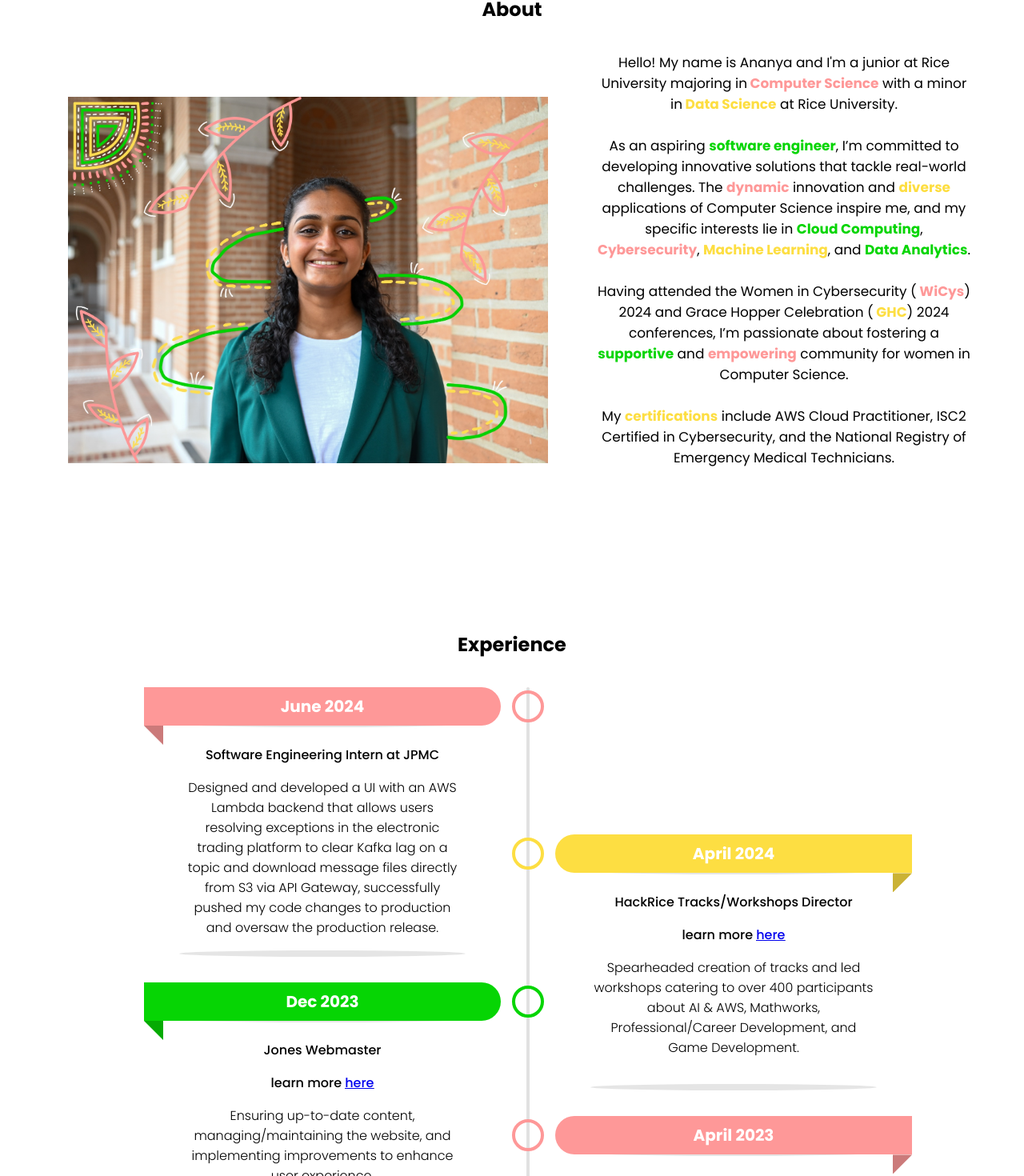
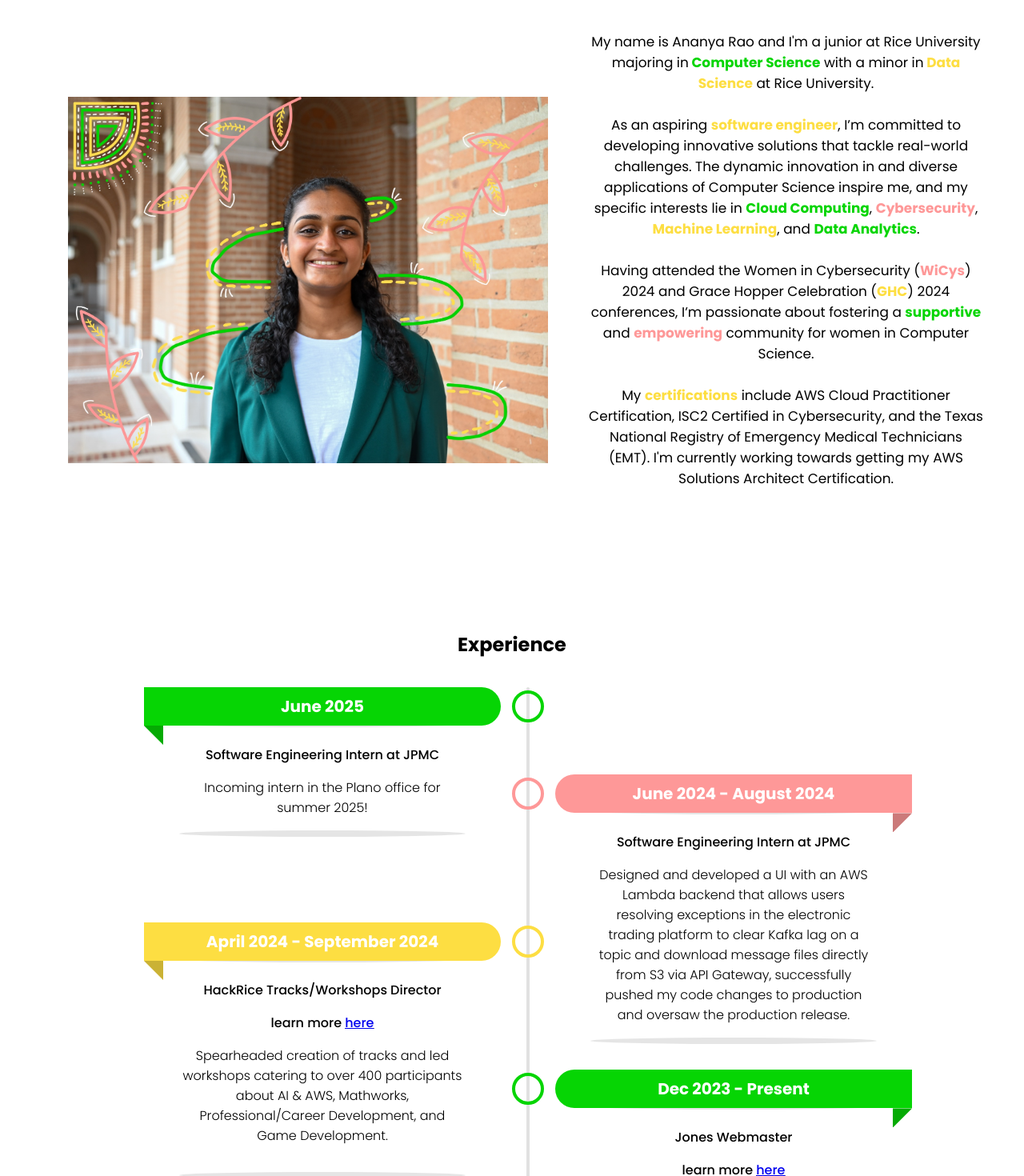
Before and after one commit to ananyarao10/ananyarao10.github.io, a React (Create React App) app in the folder my-website/: page / in a window 1280 px wide. Shown: the part 912-2382 px from the top of the page at 80% size. Built offline with nearby package versions, Linux system fonts and the light colour scheme; a web font is replaced by a local one.

Commit message:
adding resume download, linkedin, and small fixes to abt me description

```diff
--- a/my-website/src/components/About.js
+++ b/my-website/src/components/About.js
@@ -9,16 +9,16 @@ const About = () => {
       <div className="about-container">
         <img className="headshot" src={headshot} width="600" alt="professional"/>
         <p className="description">
-        Hello! My name is Ananya and I'm a junior at Rice University majoring in
-        <b style={{ color: "#FE9898" }}> Computer Science</b> with a minor in
+        My name is Ananya Rao and I'm a junior at Rice University majoring in
+        <b style={{ color: "#06D504" }}> Computer Science</b> with a minor in
         <b style={{ color: "#FDDE42" }}> Data Science</b> at Rice University.
         <br></br> <br></br>
-        As an aspiring <b style={{ color: "#06D504" }}>software engineer</b>, I’m
-        committed to developing innovative solutions that tackle real-world challenges. The <b style={{ color: "#FE9898" }}> dynamic</b> innovation and <b style={{ color: "#FDDE42" }}> diverse</b> applications of Computer Science inspire me, and my specific interests lie in <b style={{ color: "#06D504" }}> Cloud Computing</b>, <b style={{ color: "#FE9898" }}> Cybersecurity</b>, <b style={{ color: "#FDDE42" }}> Machine Learning</b>, and <b style={{ color: "#06D504" }}> Data Analytics</b>.
+        As an aspiring <b style={{ color: "#FDDE42" }}>software engineer</b>, I’m
+        committed to developing innovative solutions that tackle real-world challenges. The dynamic innovation in and diverse applications of Computer Science inspire me, and my specific interests lie in <b style={{ color: "#06D504" }}> Cloud Computing</b>, <b style={{ color: "#FE9898" }}> Cybersecurity</b>, <b style={{ color: "#FDDE42" }}> Machine Learning</b>, and <b style={{ color: "#06D504" }}> Data Analytics</b>.
         <br></br> <br></br>
-        Having attended the Women in Cybersecurity (<b style={{ color: "#FE9898" }}> WiCys</b>) 2024 and Grace Hopper Celebration (<b style={{ color: "#FDDE42" }}> GHC</b>) 2024 conferences, I’m passionate about fostering a <b style={{ color: "#06D504" }}> supportive</b> and <b style={{ color: "#FE9898" }}> empowering</b> community for women in Computer Science.
+        Having attended the Women in Cybersecurity (<b style={{ color: "#FE9898" }}>WiCys</b>) 2024 and Grace Hopper Celebration (<b style={{ color: "#FDDE42" }}>GHC</b>) 2024 conferences, I’m passionate about fostering a <b style={{ color: "#06D504" }}> supportive</b> and <b style={{ color: "#FE9898" }}> empowering</b> community for women in Computer Science.
         <br></br> <br></br>
-        My <b style={{ color: "#FDDE42" }}> certifications</b> include AWS Cloud Practitioner, ISC2 Certified in Cybersecurity, and the National Registry of Emergency Medical Technicians.
+        My <b style={{ color: "#FDDE42" }}> certifications</b> include AWS Cloud Practitioner Certification, ISC2 Certified in Cybersecurity, and the Texas National Registry of Emergency Medical Technicians (EMT). I'm currently working towards getting my AWS Solutions Architect Certification.
       </p>
       </div>
     </div>
--- a/my-website/src/components/Contact.js
+++ b/my-website/src/components/Contact.js
@@ -2,6 +2,18 @@ import React, {useState} from "react";
 import emailjs from "emailjs-com";
 import contact from "../../src/images/contact.jpg";
 import "../style/Contact.css"
+import resume from "../../src/resume.pdf";
+
+const handleDownloadResume = () => {
+  const link = document.createElement("a");
+  link.href = resume;
+  link.download = "resume.pdf";
+  link.click();
+};
+
+const handleLinkedInClick = () => {
+  window.open("https://www.linkedin.com/in/ananya-rao-281821246/", "_blank");
+};
 
 const Contact = () => {
   const [formData, setFormData] = useState({
@@ -44,6 +56,14 @@ const Contact = () => {
   return (
     <div className="section">
       <h1>Contact Me</h1>
+      <div className="buttons">
+        <button className="download-button" onClick={handleDownloadResume}>
+          Download My Resume
+        </button>
+        <button className="linkedin-button" onClick={handleLinkedInClick}>
+          LinkedIn
+        </button>
+      </div>
       <div className="contact-container">
         <img className="contact" src={contact} alt="Contact" width="300" />
         <div className="contact-form-container">
--- a/my-website/src/components/Experience.js
+++ b/my-website/src/components/Experience.js
@@ -6,11 +6,21 @@ const Experience = () => {
     <div className="section">
       <h1 className="experience-title">Experience</h1>
       <ul>
+      <li
+          className="timeline_piece"
+          style={{ "--accent-color": "#06D504" }}
+        >
+          <div className="date">June 2025</div>
+          <div className="title">Software Engineering Intern at JPMC</div>
+          <div className="descr">
+            Incoming intern in the Plano office for summer 2025!
+          </div>
+        </li>
         <li
           className="timeline_piece"
           style={{ "--accent-color": "#FE9898" }}
         >
-          <div className="date">June 2024</div>
+          <div className="date">June 2024 - August 2024</div>
           <div className="title">
             Software Engineering Intern at JPMC
           </div>
@@ -26,7 +36,7 @@ const Experience = () => {
           className="timeline_piece"
           style={{ "--accent-color": "#FDDE42" }}
         >
-          <div className="date">April 2024</div>
+          <div className="date">April 2024 - September 2024</div>
           <div className="title">
             HackRice Tracks/Workshops Director
           </div>
@@ -48,7 +58,7 @@ const Experience = () => {
           className="timeline_piece"
           style={{ "--accent-color": "#06D504" }}
         >
-          <div className="date">Dec 2023</div>
+          <div className="date">Dec 2023 - Present</div>
           <div className="title">Jones Webmaster</div>
           <div className="link">
             learn more{" "}
@@ -67,7 +77,7 @@ const Experience = () => {
           className="timeline_piece"
           style={{ "--accent-color": "#FE9898" }}
         >
-          <div className="date">April 2023</div>
+          <div className="date">April 2023 - September 2023</div>
           <div className="title">
             HackRice PR & Registration Director
           </div>
@@ -87,7 +97,7 @@ const Experience = () => {
           className="timeline_piece"
           style={{ "--accent-color": "#FDDE42" }}
         >
-          <div className="date">Aug 2023</div>
+          <div className="date">Aug 2023 - Present</div>
           <div className="title">
             Student Computing Consultant
           </div>
--- a/my-website/src/style/About.css
+++ b/my-website/src/style/About.css
@@ -6,8 +6,8 @@
 
 .description {
     font-size: 1.06em;
-    padding-left: 60px;
-    padding-right: 65px;
+    padding-left: 50px;
+    padding-right: 50px;
 }
 
 .about-container {
--- a/my-website/src/style/Contact.css
+++ b/my-website/src/style/Contact.css
@@ -76,3 +76,34 @@
     color: green;
     margin-top: 10px;
 }
+
+.buttons {
+    display: flex;
+    gap: 10px;
+    margin-bottom: 20px;
+  }
+
+  .download-button,
+  .linkedin-button {
+    padding: 10px 20px;
+    font-size: 16px;
+    cursor: pointer;
+    border: none;
+    border-radius: 5px;
+    background-color: #007bff;
+    color: white;
+    transition: background-color 0.3s;
+  }
+
+  .download-button:hover,
+  .linkedin-button:hover {
+    background-color: #0056b3;
+  }
+
+  .linkedin-button {
+    background-color: #0077b5;
+  }
+
+  .linkedin-button:hover {
+    background-color: #005d8f;
+  }
```
Also changed, not shown: 1 other file (tests, documents, lock files or other folders).
